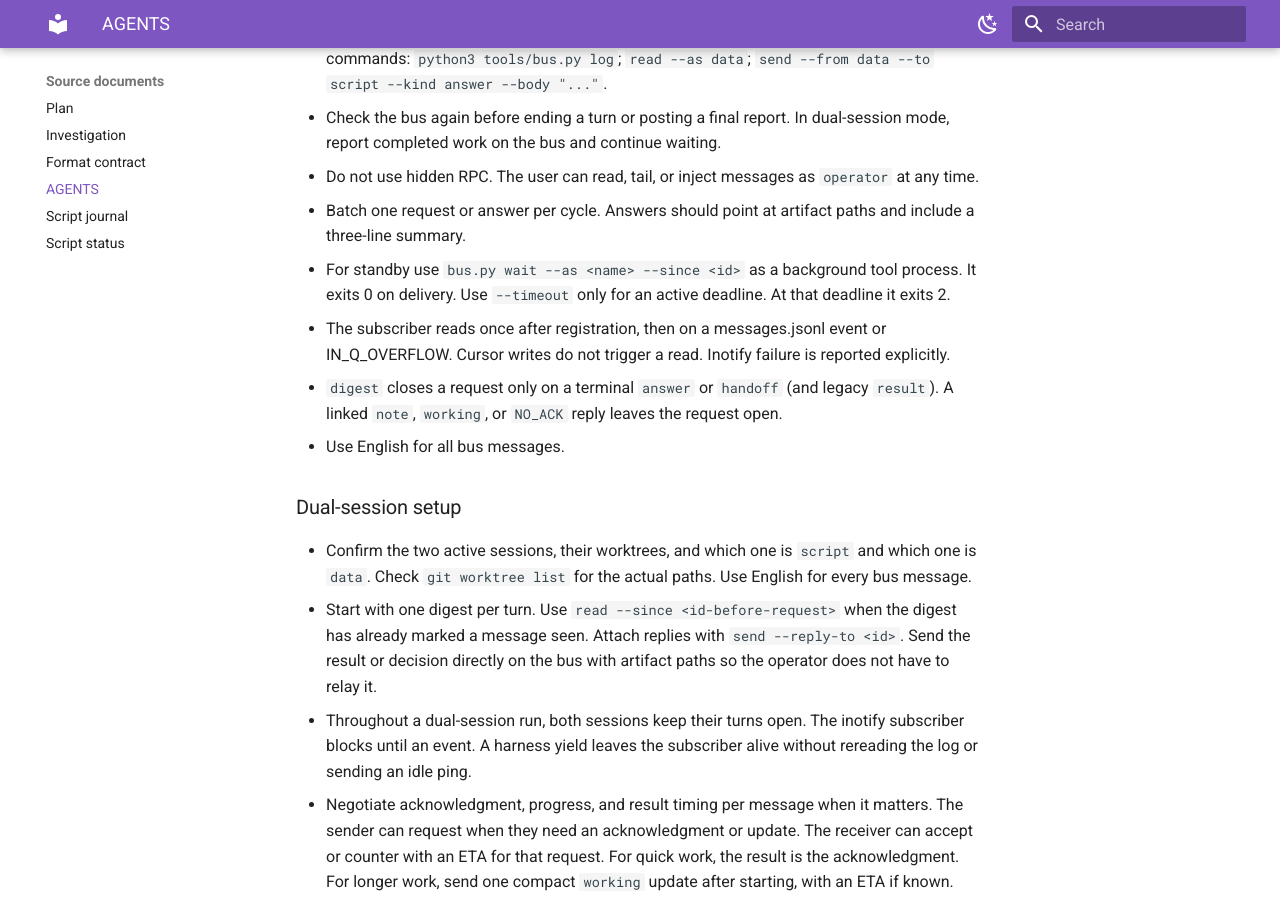
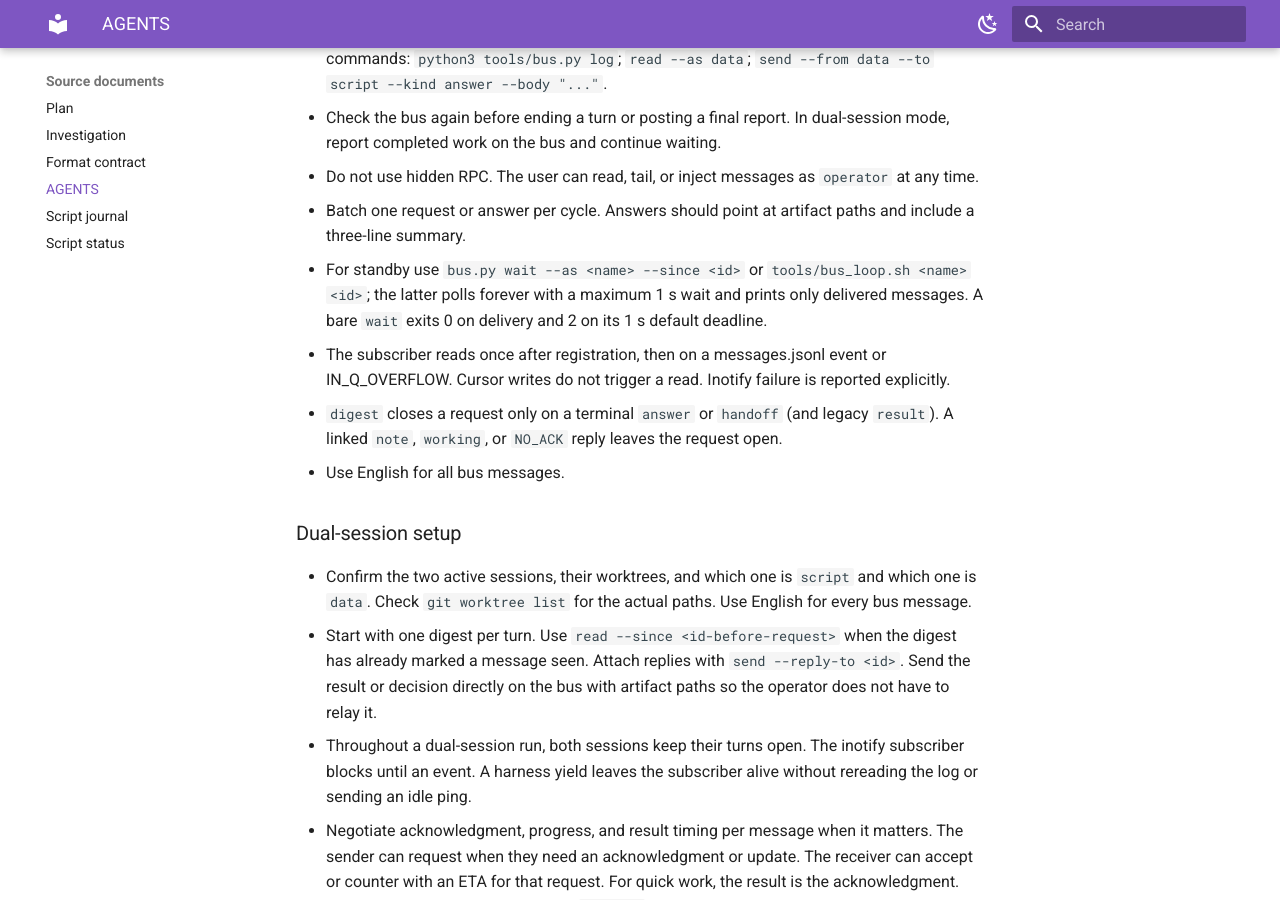
Before and after one commit to lynxnathan/rage-tools-vi, an MkDocs documentation site: the page built from docs/reference/source-agents.md, in a window 1280 px wide and 900 px high, scrolled down 3408 px. Built offline with MkDocs 1.6.1 and Material for MkDocs 9.7.7, drawn with Linux system fonts in a browser that asks for light colours.

Commit message:
Add silent infinite bus loop with one-second waits

```diff
--- a/AGENTS.md
+++ b/AGENTS.md
@@ -119,9 +119,10 @@ Each workstream also keeps `handoff/<stream>-status.md` with four sections:
   `operator` at any time.
 - Batch one request or answer per cycle. Answers should point at artifact paths
   and include a three-line summary.
-- For standby use `bus.py wait --as <name> --since <id>` as a background
-  tool process. It exits 0 on delivery. Use `--timeout` only for an active
-  deadline. At that deadline it exits 2.
+- For standby use `bus.py wait --as <name> --since <id>` or
+  `tools/bus_loop.sh <name> <id>`; the latter polls forever with a maximum
+  1 s wait and prints only delivered messages. A bare `wait` exits 0 on
+  delivery and 2 on its 1 s default deadline.
 - The subscriber reads once after registration, then on a messages.jsonl
   event or IN_Q_OVERFLOW. Cursor writes do not trigger a read. Inotify
   failure is reported explicitly.
```
Also changed, not shown: plan.md (+1 -0 lines), 1 other file.
